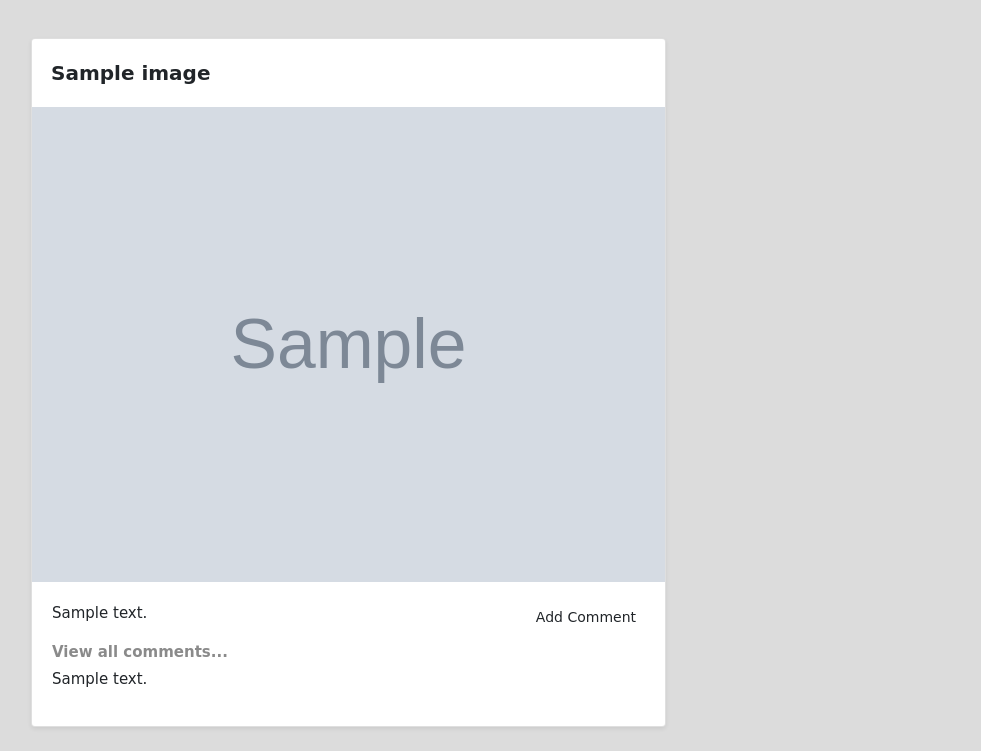
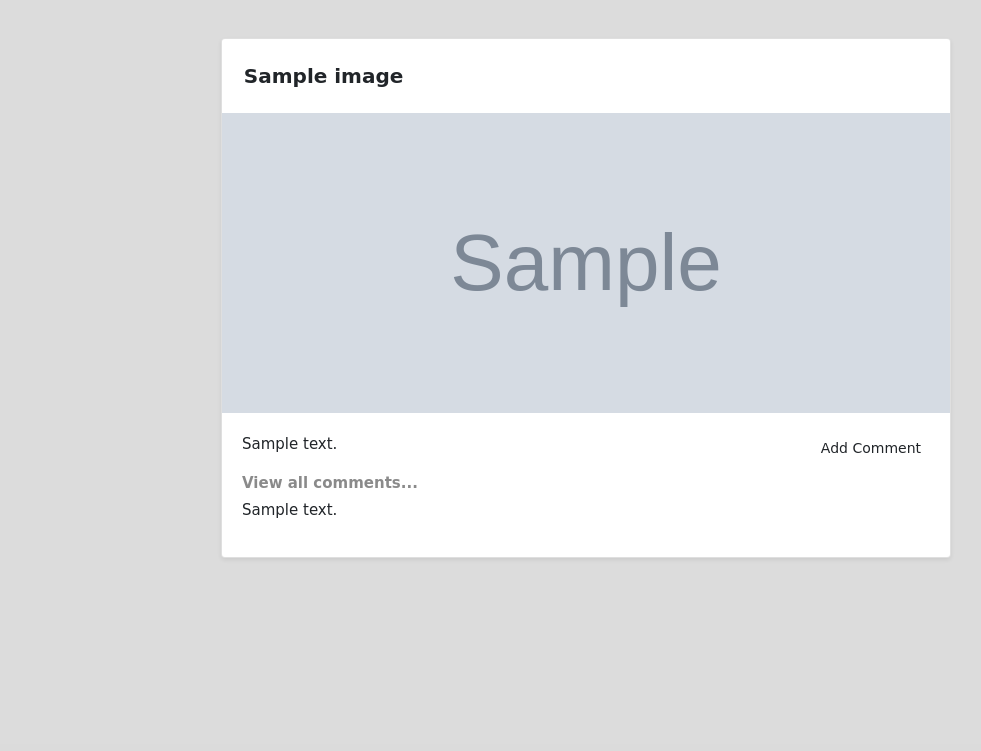
Before and after one commit to UMUTONIRitha/Art_Rwanda, a Django app: template art_app/templates/art.html in a window 1280 px wide. Shown: the part 56-807 px from the top of the page, without its empty margins (54-1035 px from the left). After the commit the page ends 613 px from the top, so only its background shows below. Run offline with Django 3.2, Linux system fonts and the light colour scheme; the template is opened without the code that fills it: most values are stand-ins (such as "Sample title", 1, 10 or a date in 2020); grey boxes marked "Sample" are stand-in pictures; some libraries are stand-ins or nearby versions; some web fonts are replaced.

Commit message:
add changes

```diff
--- a/art_app/templates/art.html
+++ b/art_app/templates/art.html
@@ -4,12 +4,13 @@
 {% block content %}
 <div class="container" style="margin-top:3%;font-family: 'Lancelot', cursive;">
     <div class="row">
-        <div class="col-md-7">
+        <div class="col-md-2"></div>
+        <div class="col-md-8">
             <div class="card mb-4 shadow-sm">
                 {% for image in ones_art %}
                 <span style="font-weight: bold;font-size: 20px; margin:3%">{{image.title}}</span>
                 <a href="{{image.link}}">
-                    <img src="{{image.art_image.url}}" width="100%"></a>
+                    <img src="{{image.art_image.url}}" width="100%" height="300px" class="img-responsive"></a>
                 <div class="card-body">
 
                     <span style="float:right">
@@ -31,7 +32,7 @@
             </div>
         </div>
 
-
+        <div class="col-md-2"></div>
     </div>
 </div>
 
```
